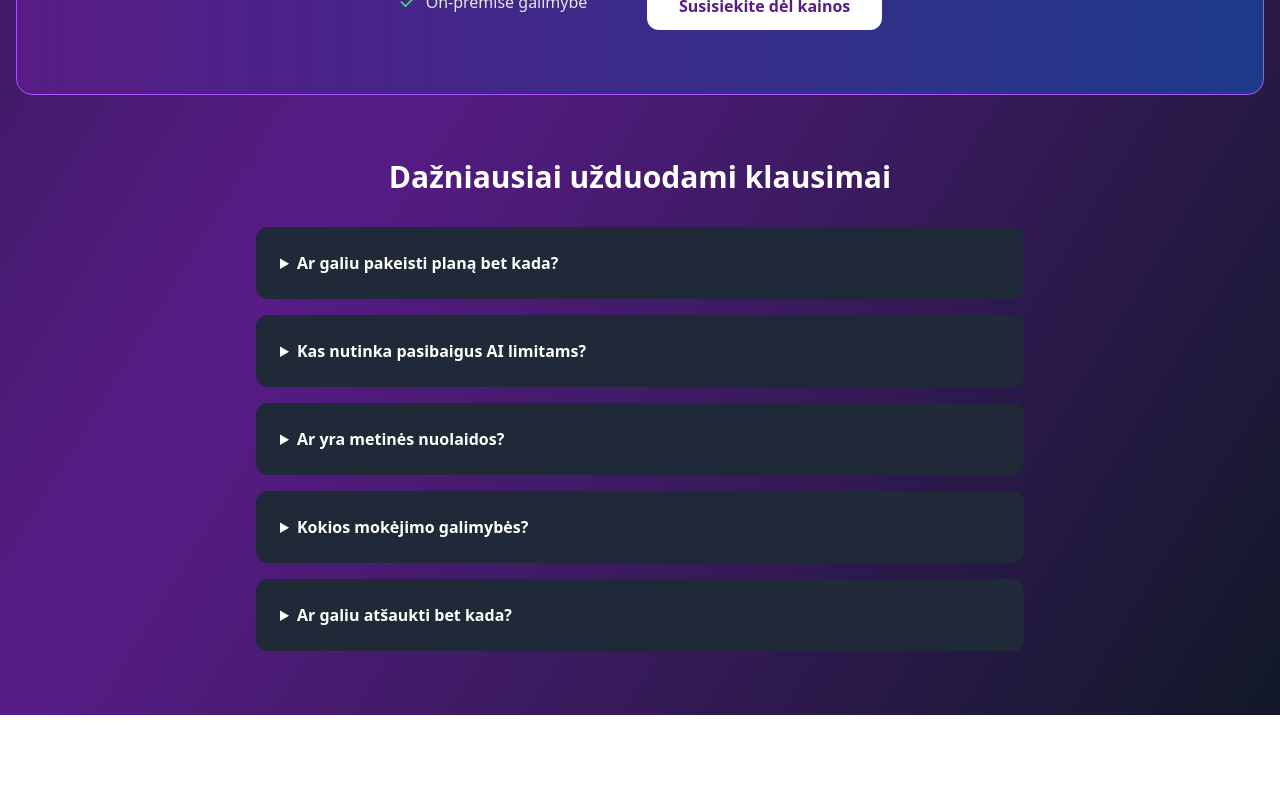
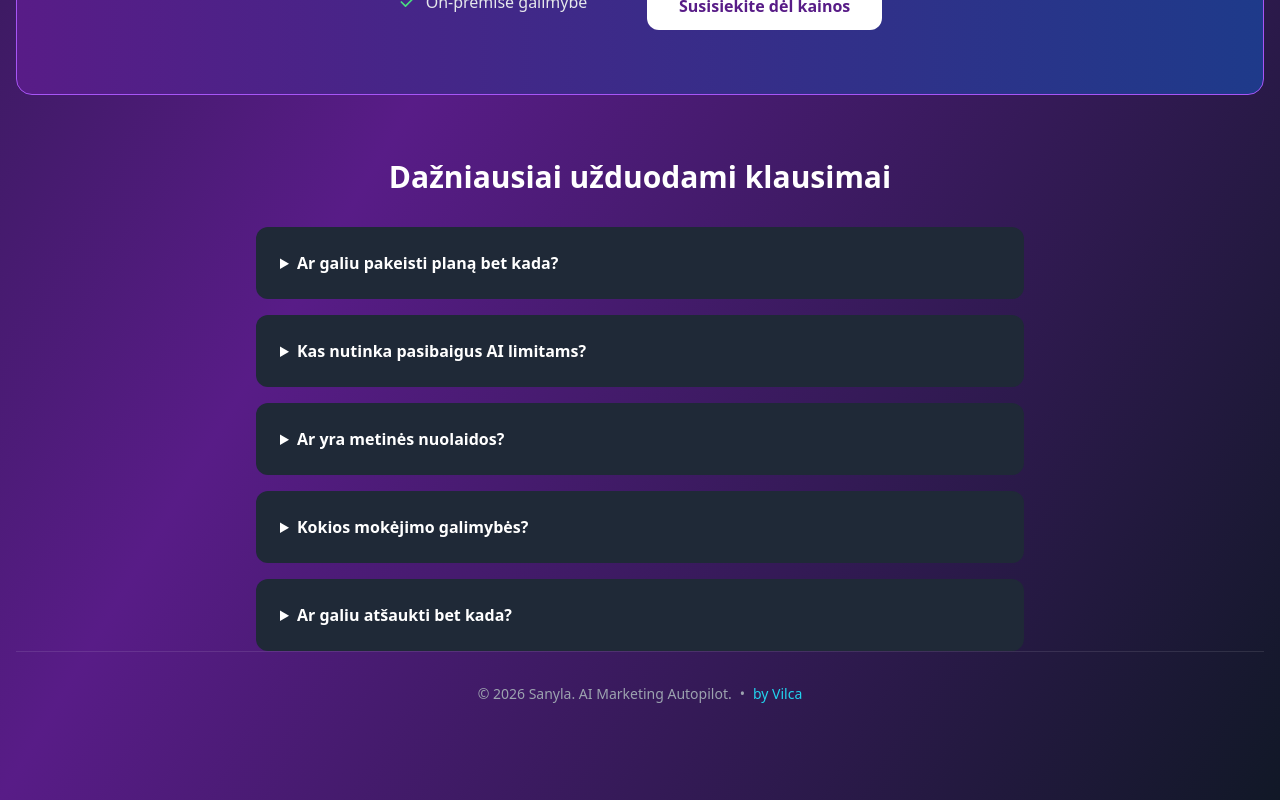
Before and after one commit to valancikas-dot/Sanyla, a Next.js app in the folder apps/web/: page /pricing in a window 1280 px wide. Shown: the part 1363-2163 px from the top of the page. Before the commit the page ends 2078 px from the top, so only its background shows below. Built offline with nearby package versions, Linux system fonts and the light colour scheme.

Commit message:
feat: Add language reload on change + 'by Vilca' footer to all pages

```diff
--- a/apps/web/src/app/admin/page.tsx
+++ b/apps/web/src/app/admin/page.tsx
@@ -183,6 +183,17 @@ export default function AdminDashboard() {
           </div>
         </div>
       </div>
+
+      {/* Footer */}
+      <footer className="border-t border-gray-700 py-6 px-6 mt-8">
+        <div className="container mx-auto max-w-6xl">
+          <div className="flex flex-col md:flex-row items-center justify-center gap-2 text-sm text-gray-400">
+            <span>© 2026 Sanyla. AI Marketing Autopilot.</span>
+            <span className="hidden md:inline">•</span>
+            <span className="text-cyan-400 font-medium">by Vilca</span>
+          </div>
+        </div>
+      </footer>
     </div>
   );
 }
--- a/apps/web/src/app/page.tsx
+++ b/apps/web/src/app/page.tsx
@@ -233,8 +233,10 @@ export default function HomePage() {
                 />
               </div>
             </div>
-            <div className="text-sm text-gray-400">
-              © 2026 Sanyla. AI Marketing Autopilot.
+            <div className="flex flex-col md:flex-row items-center gap-2 text-sm text-gray-400">
+              <span>© 2026 Sanyla. AI Marketing Autopilot.</span>
+              <span className="hidden md:inline">•</span>
+              <span className="text-cyan-400 font-medium">by Vilca</span>
             </div>
           </div>
         </div>
--- a/apps/web/src/app/pricing/page.tsx
+++ b/apps/web/src/app/pricing/page.tsx
@@ -295,6 +295,17 @@ export default function PricingPage() {
           </div>
         </div>
       </div>
+
+      {/* Footer */}
+      <footer className="border-t border-white/10 py-8 px-6">
+        <div className="container mx-auto max-w-6xl">
+          <div className="flex flex-col md:flex-row items-center justify-center gap-2 text-sm text-gray-400">
+            <span>© 2026 Sanyla. AI Marketing Autopilot.</span>
+            <span className="hidden md:inline">•</span>
+            <span className="text-cyan-400 font-medium">by Vilca</span>
+          </div>
+        </div>
+      </footer>
     </div>
   );
 }
--- a/apps/web/src/lib/i18n/LanguageContext.tsx
+++ b/apps/web/src/lib/i18n/LanguageContext.tsx
@@ -26,6 +26,8 @@ export function LanguageProvider({ children }: { children: ReactNode }) {
   const setLanguage = (lang: Language) => {
     setLanguageState(lang);
     localStorage.setItem('app_language', lang);
+    // Force page reload to update all translations
+    window.location.reload();
   };
 
   const t = (key: TranslationKey): string => {
```
